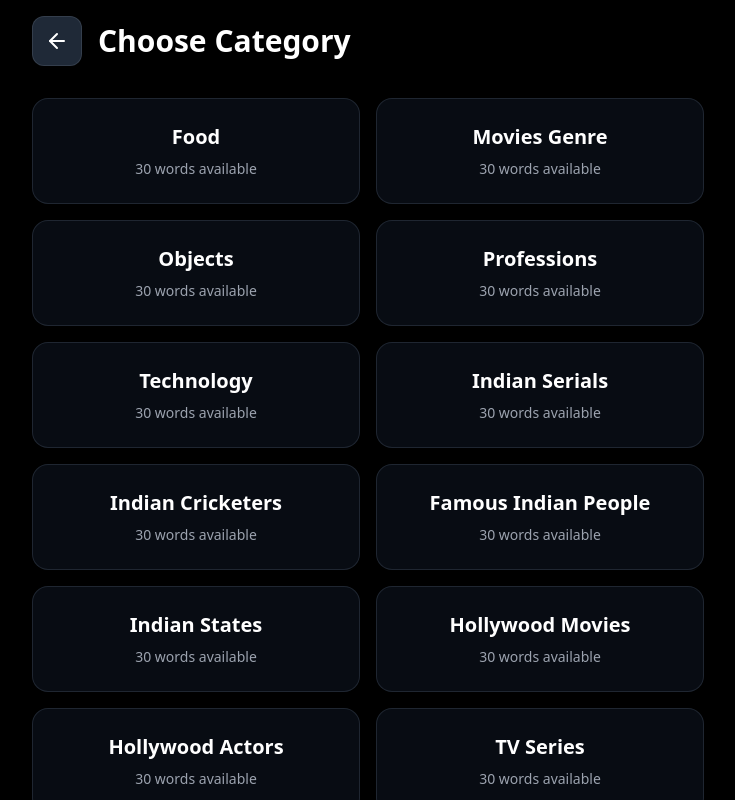
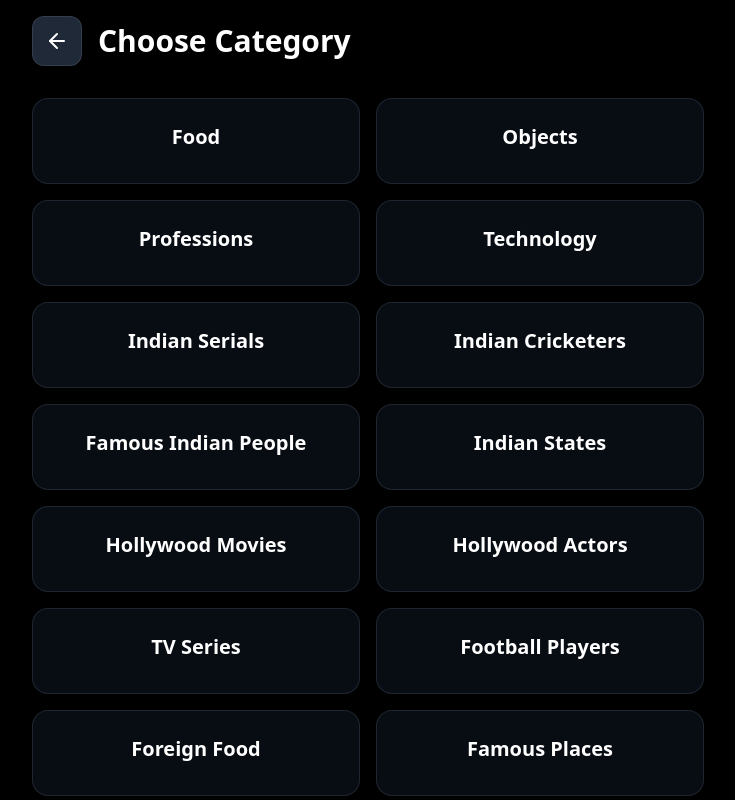
Before and after one commit to AtWritesProg/Mystery-Word, a React (Create React App) app: page / in a window 1280 px wide. Both pictures are taken after a click on the button "START GAME". Shown: the top 800 px of the page, without its empty margins (272-1007 px from the left). Built offline with nearby package versions, Linux system fonts and the light colour scheme.

Commit message:
New Category and PWA

```diff
--- a/src/component/CategoryScreen.jsx
+++ b/src/component/CategoryScreen.jsx
@@ -24,7 +24,7 @@
               className="bg-gray-900/50 hover:bg-red-900/30 border border-gray-700/50 hover:border-red-600/50 rounded-2xl p-6 transition-all transform hover:scale-105 text-center"
             >
               <h3 className="text-xl font-bold text-white mb-2">{category}</h3>
-              <p className="text-gray-400 text-sm">{words.length} words available</p>
+
             </button>
           ))}
         </div>
--- a/src/component/gameData.js
+++ b/src/component/gameData.js
@@ -3,11 +3,6 @@
     'Pizza', 'Burger', 'Ice Cream', 'Chocolate', 'Apple', 'Sandwich', 'Pasta', 'Cookie', 'Cake', 'Banana',
     'Coffee', 'Tea', 'Bread', 'Rice', 'Chicken', 'Fish', 'Salad', 'Soup', 'Cheese', 'Orange',
     'Mango', 'Grapes', 'Strawberry', 'Donut', 'Pancake', 'Noodles', 'Taco', 'Sushi', 'Popcorn', 'Honey'
-  ],
-  'Movies Genre': [
-    'Superhero', 'Comedy', 'Horror', 'Romance', 'Action', 'Cartoon', 'Thriller', 'Musical', 'Drama', 'Adventure',
-    'Sci-Fi', 'Fantasy', 'Mystery', 'Western', 'Documentary', 'Animation', 'War', 'Crime', 'Family', 'Biography',
-    'Sports', 'Historical', 'Disaster', 'Zombie', 'Vampire', 'Space', 'Time Travel', 'Magic', 'Pirate', 'Ninja'
   ],
   'Objects': [
     'Phone', 'Car', 'Book', 'Chair', 'Computer', 'Watch', 'Camera', 'Guitar', 'Bicycle', 'Umbrella',
@@ -25,7 +20,7 @@
     '3D Printer', 'Electric Car', 'Solar Panel', 'Fitness Tracker', 'Smart TV', 'Voice Assistant', 'Wireless Charger', 'Podcast', 'Emoji', 'QR Code'
   ],
   'Indian Serials': [
-    'Sacred Games', 'Delhi Crime', 'Scam 1992', 'The Family Man', 'Arya', 'Mumbai Diaries 26/11', 'Rocket Boys', 'SonyLIV Scam', 'Maharani', 'Tabbar',
+    'Sacred Games', 'Delhi Crime', 'Scam 1992', 'The Family Man', 'Arya', 'Mumbai Diaries 26/11', 'Rocket Boys', 'Swaragni', 'Maharani', 'Tabbar',
     'Kyunki Saas Bhi Kabhi Bahu Thi', 'Kahaani Ghar Ghar Kii', 'Balika Vadhu', 'Naagin', 'Kasautii Zindagii Kay', 'Bade Achhe Lagte Hain', 'Pavitra Rishta', 'Saath Nibhaana Saathiya',
     'Ramayan', 'Mahabharat', 'Taarak Mehta Ka Ooltah Chashmah', 'The Kapil Sharma Show', 'Crime Patrol', 'CID', 'Anupamaa', 'Yeh Rishta Kya Kehlata Hai', 'Kumkum Bhagya', 'Sasural Simar Ka', 'Diya Aur Baati Hum', 'Qubool Hai'
   ],
```
